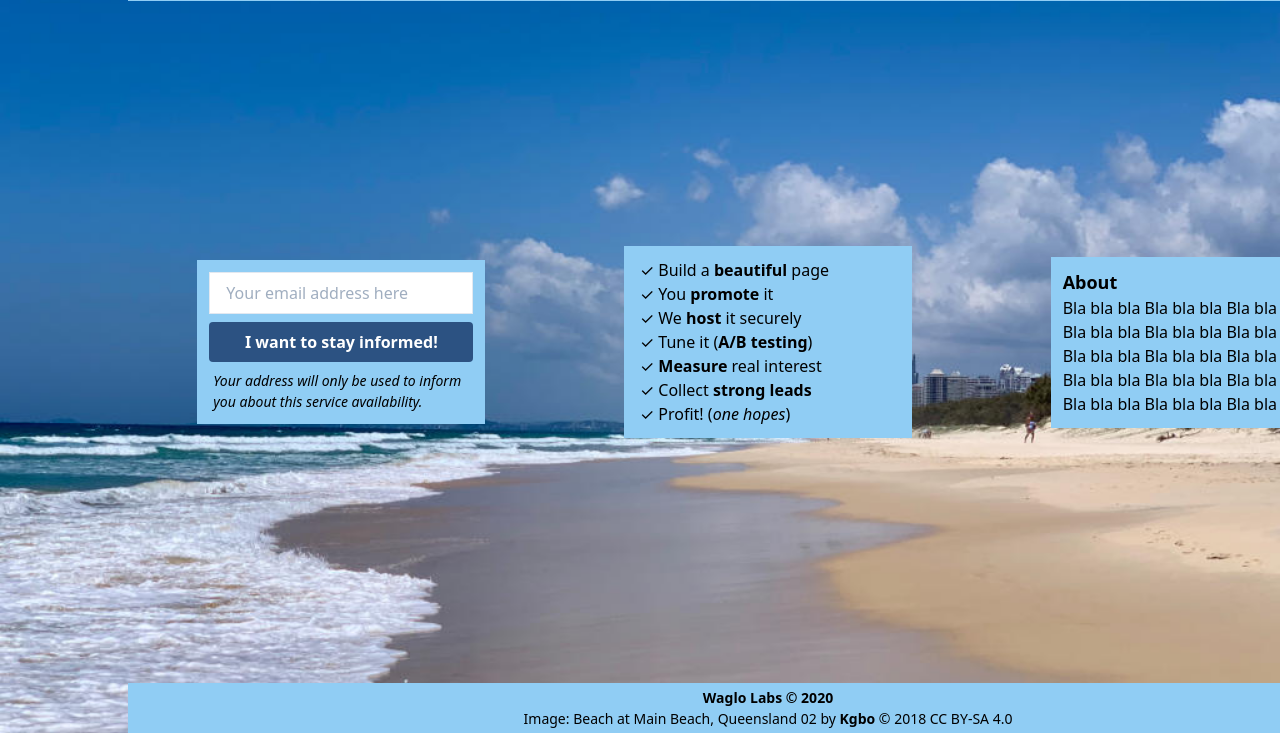
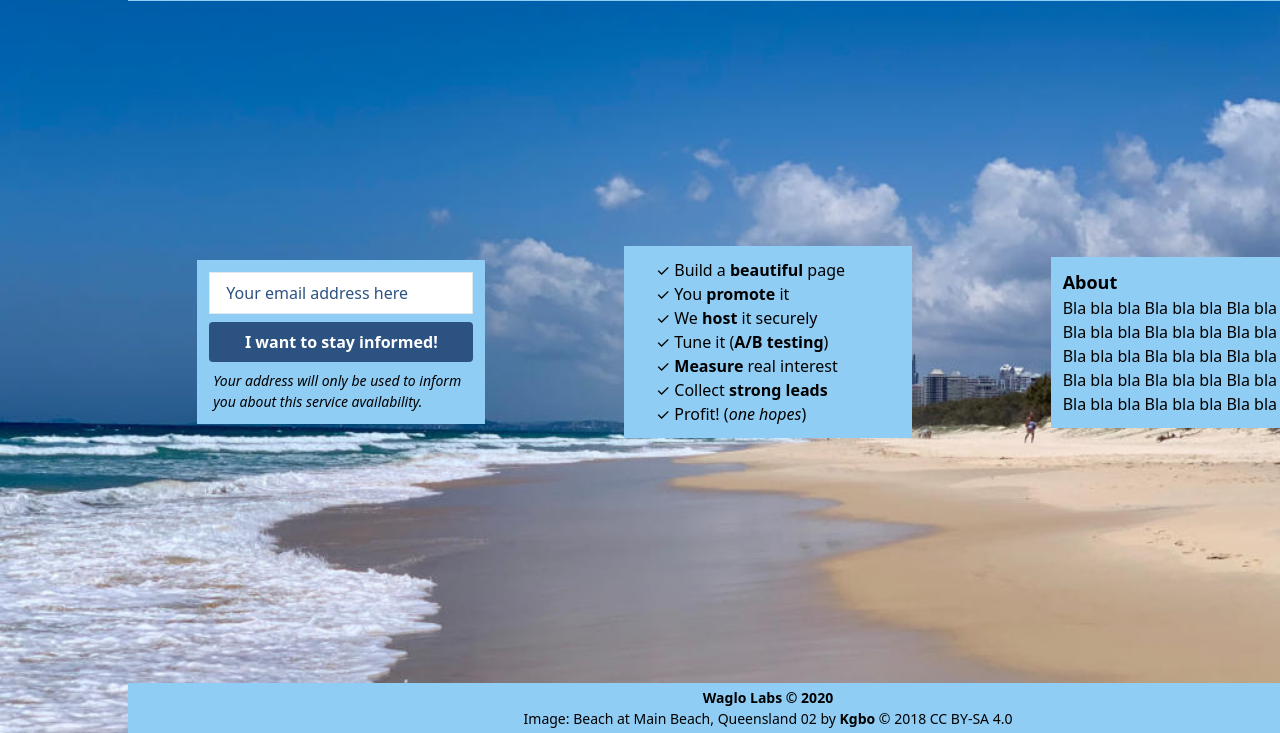
Before and after one commit to millette/tw, a website: page index.html in a window 1280 px wide. Shown: the part 67-800 px from the top of the page. Drawn offline with nearby package versions, Linux system fonts and the light colour scheme; files that its build step writes are made by us from their sources.

Commit message:
Style touchups.

```diff
--- a/styles.css
+++ b/styles.css
@@ -7,6 +7,7 @@ body {
   background-image: url("beach-560.jpg");
   background-size: cover;
   background-repeat: no-repeat;
+  @apply bg-blue-300;
 }
 
 @media (min-width: 1024px) {
@@ -60,12 +61,16 @@ form,
 
 #features > ul {
   list-style-type: "✓ ";
-  min-width: 16rem;
+  min-width: 14rem;
   @apply list-inside;
 }
 
 #email {
   @apply w-full bg-white border border-gray-300 py-2 px-4;
+}
+
+#email::placeholder {
+  @apply text-blue-800 opacity-100;
 }
 
 #submit {
```
